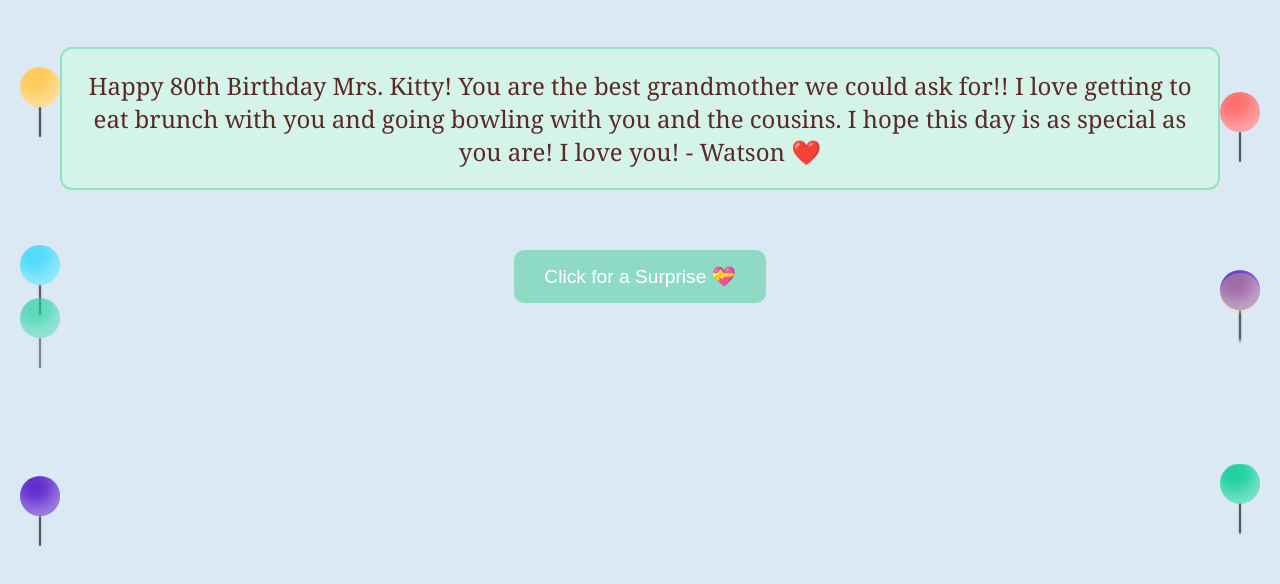
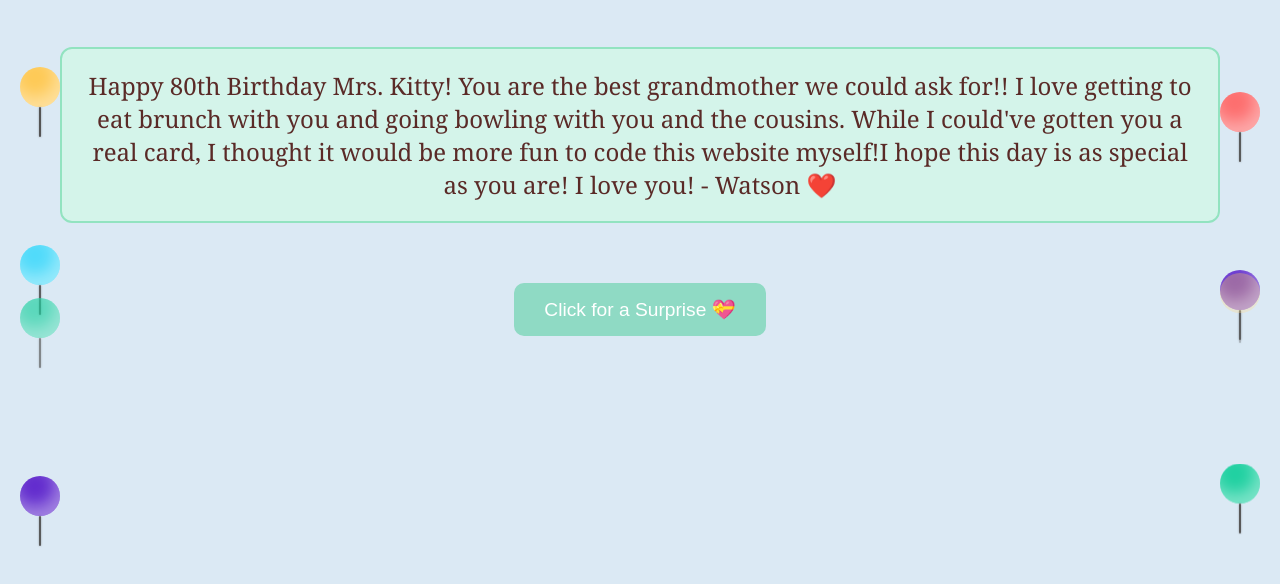
Before and after one commit to WatsonLW/MKBirthdayCard, a plain HTML site: page index.html in a window 1280 px wide. Shown: the part 130-714 px from the top of the page. Drawn offline with Linux system fonts and the light colour scheme.

Commit message:
Update index.html

```diff
--- a/index.html
+++ b/index.html
@@ -185,7 +185,7 @@
   <h1>🎉 Happy 80th Birthday Mrs. Kitty! 🎉</h1>
 
   <div class="message">
-    Happy 80th Birthday Mrs. Kitty! You are the best grandmother we could ask for!! I love getting to eat brunch with you and going bowling with you and the cousins. I hope this day is as special as you are! I love you!  - Watson ❤️
+    Happy 80th Birthday Mrs. Kitty! You are the best grandmother we could ask for!! I love getting to eat brunch with you and going bowling with you and the cousins. While I could've gotten you a real card, I thought it would be more fun to code this website myself!I hope this day is as special as you are! I love you!  - Watson ❤️
   </div>
 
   <br>
```
